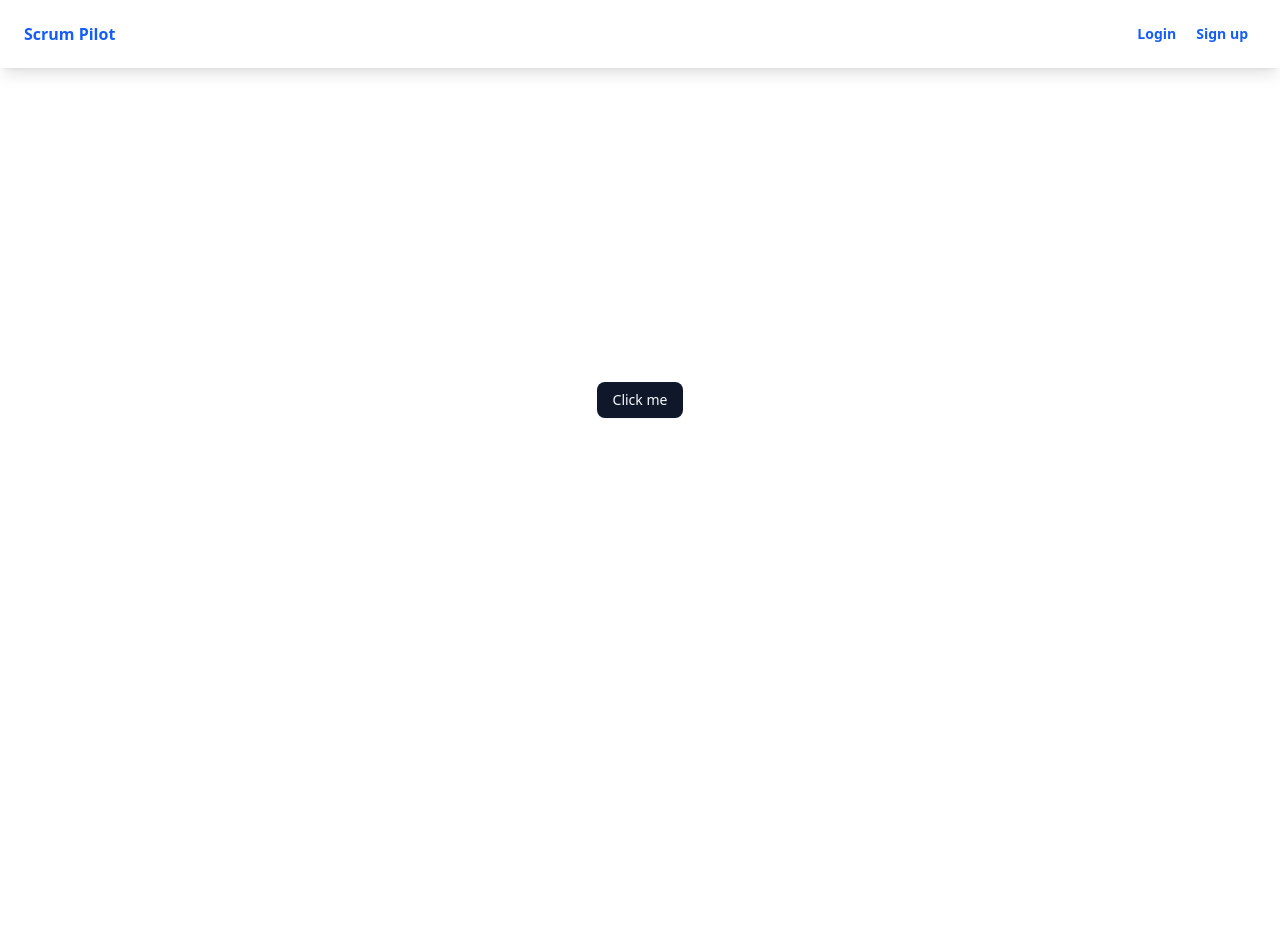
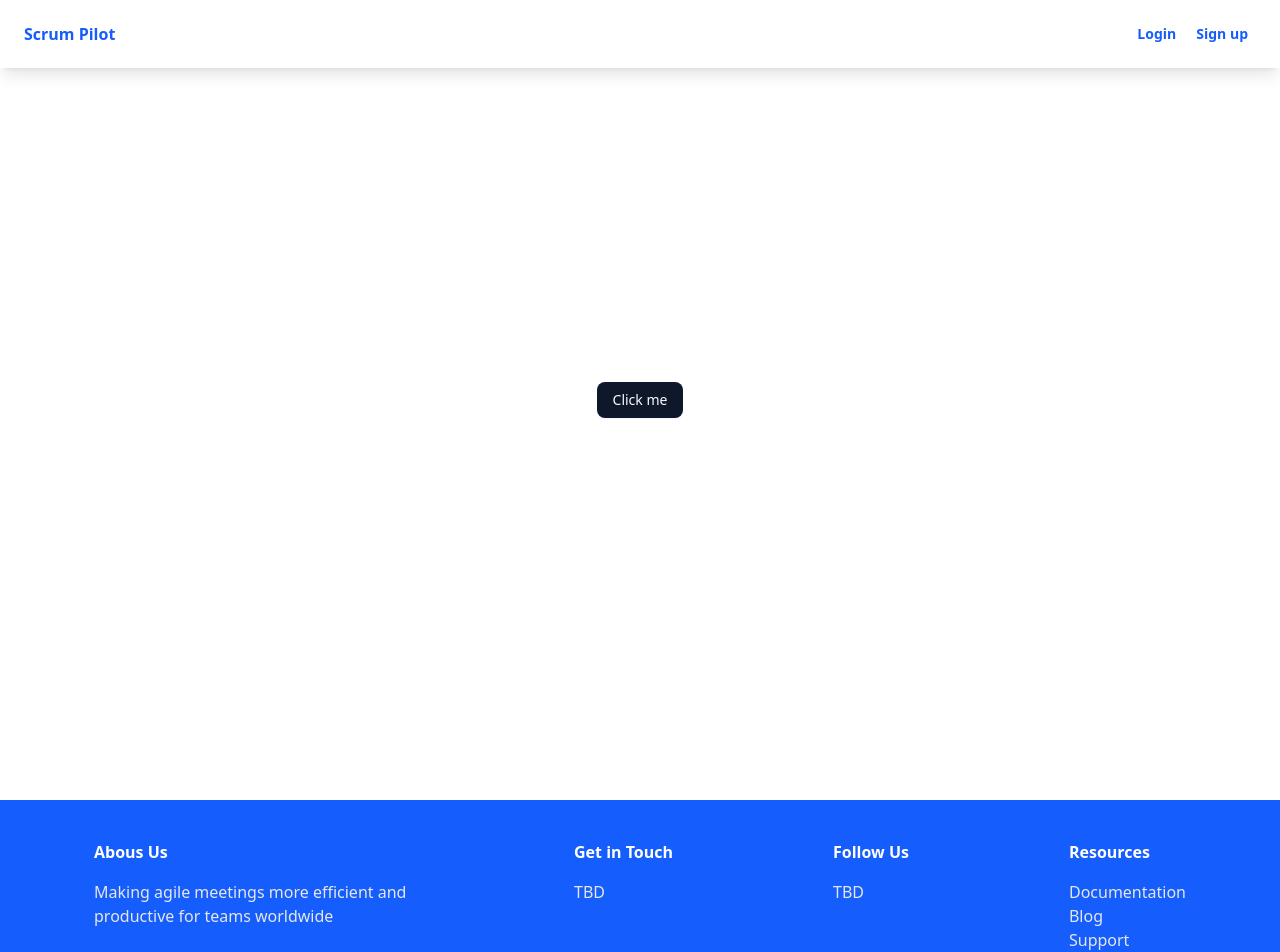
Before and after one commit to npier97/ScrumPilot, a React (Vite) app: page / in a window 1280 px wide. Shown: the top 952 px of the page. Before the commit the page ends 800 px from the top, so only its background shows below. Built offline with nearby package versions, Linux system fonts and the light colour scheme.

Commit message:
Feat/7: Create footer component (#2)
* feat: create footer component

* refactor: add key to list items

```diff
--- a/src/App.tsx
+++ b/src/App.tsx
@@ -1,5 +1,6 @@
 import { Button } from '@/components/ui/button';
 import Header from './components/Header';
+import Footer from './components/Footer';
 
 function App() {
   return (
@@ -8,6 +9,7 @@ function App() {
       <div className='flex flex-col items-center justify-center min-h-svh'>
         <Button>Click me</Button>
       </div>
+      <Footer />
     </>
   );
 }
--- /dev/null
+++ b/src/components/Footer/index.tsx
@@ -0,0 +1,23 @@
+import { footerMessage } from '@/messages/footerMessage';
+
+const Footer = () => (
+  <footer className='w-full py-10 px-8 bg-blue-600 text-white shadow-lg'>
+    <div className='mb-8 flex flex-col justify-center gap-8 md:gap-20 lg:gap-40 md:flex-row md:space-y-0'>
+      {footerMessage.map((message) => (
+        <div key={`${message.title}`} className='flex flex-col md:max-w-xs'>
+          <div className='mb-2 md:mb-4 font-bold'>{message.title}</div>
+          {message.content.map((item, index) => (
+            <div key={`${message.title}-${index}`} className='text-gray-200'>
+              {item}
+            </div>
+          ))}
+        </div>
+      ))}
+    </div>
+    <div className='md:text-center'>
+      &copy; {new Date().getFullYear()} Scrum Pilot. All rights reserved.
+    </div>
+  </footer>
+);
+
+export default Footer;
--- /dev/null
+++ b/src/messages/footerMessage.ts
@@ -0,0 +1,20 @@
+export const footerMessage = [
+  {
+    title: 'Abous Us',
+    content: [
+      'Making agile meetings more efficient and productive for teams worldwide'
+    ]
+  },
+  {
+    title: 'Get in Touch',
+    content: ['TBD']
+  },
+  {
+    title: 'Follow Us',
+    content: ['TBD']
+  },
+  {
+    title: 'Resources',
+    content: ['Documentation', 'Blog', 'Support']
+  }
+];
```
